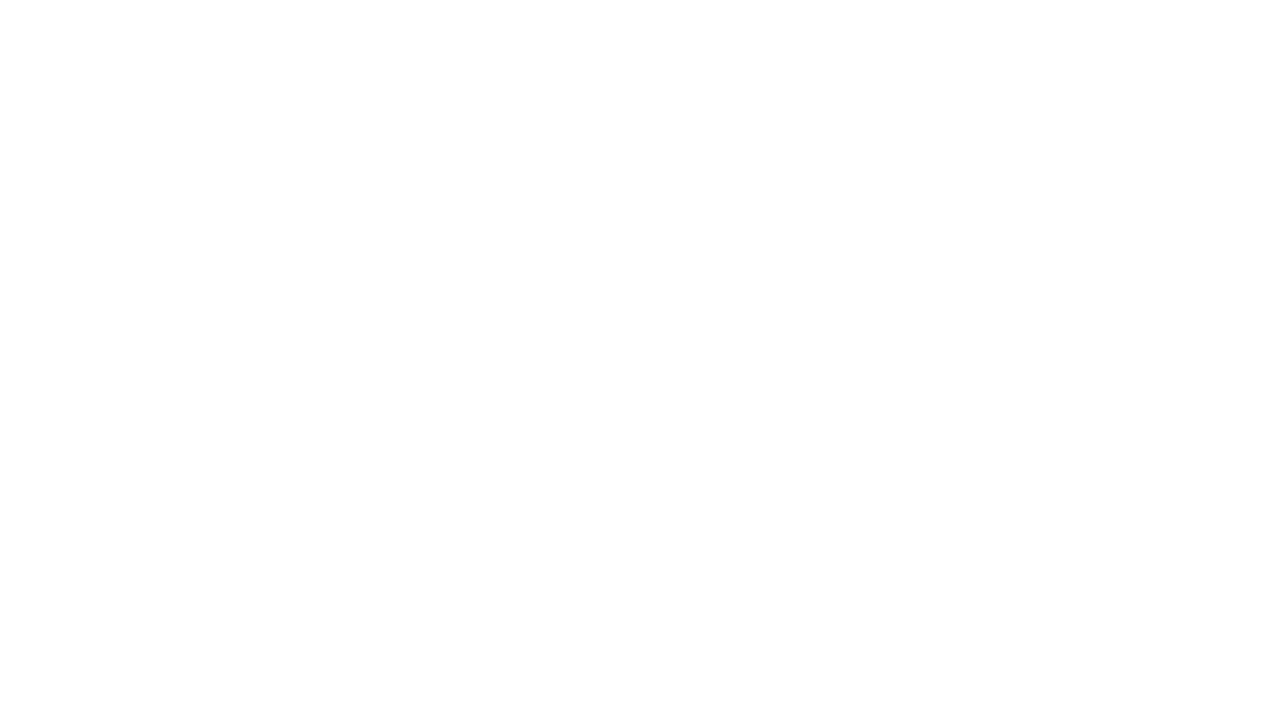
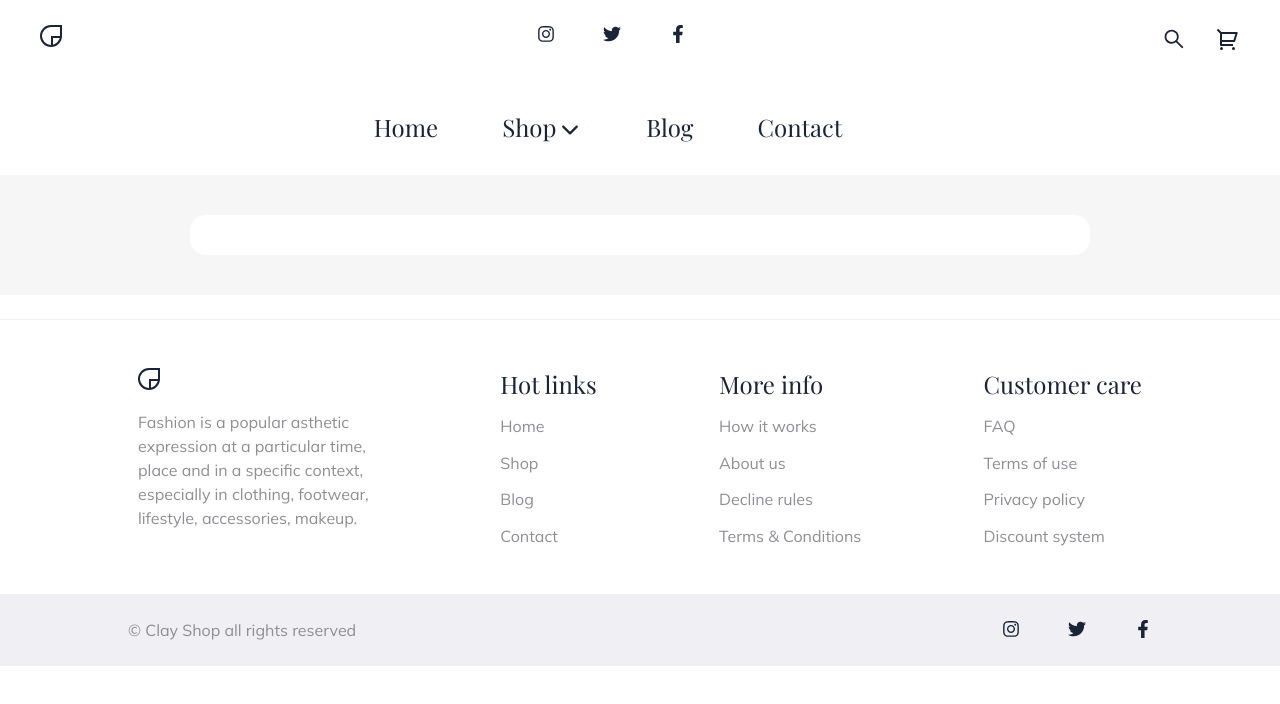
Before and after one commit to romRDX/Clothes-eCommerce, a React (Create React App) app: page /history in a window 1280 px wide. Shown: the top 704 px of the page. Built offline with nearby package versions, Linux system fonts and the light colour scheme.

Commit message:
Order history page

```diff
--- /dev/null
+++ b/src/pages/OrderHistory/components/OrderDetails/index.jsx
@@ -0,0 +1,27 @@
+import React, { useState, useEffect } from 'react';
+
+import { Container, OrderProducts, BillDetails } from './styles';
+import ProductDetails from '../ProductDetails';
+
+const OrderDetails = ({ order }) => {
+
+  return (
+    <Container>
+      <p>Order ID: <span>{order.orderID}</span> </p>
+      <OrderProducts>
+        {
+          order.products.map((prod)=>(
+            <ProductDetails product={prod} />
+          ))
+        }
+      </OrderProducts>
+      <BillDetails>
+        <span>Bill address: { order.billTo }</span>
+        <span>Delivery address: { order.shipTo }</span>
+        <span>Final value: ${ order.finalValue }</span>
+      </BillDetails>
+    </Container>
+  );
+};
+
+export default OrderDetails;
--- /dev/null
+++ b/src/pages/OrderHistory/components/OrderDetails/styles.js
@@ -0,0 +1,37 @@
+import styled from 'styled-components';
+
+export const Container = styled.div`
+  position: relative;
+  display: flex;
+  flex-direction: column;
+  width: 100%;
+  max-width: 1100px;
+  color: var(--black);
+  margin: 10px 0;
+  border: 2px solid var(--gray-2);
+  border-radius: 8px;
+  padding: 15px;
+
+  > p {
+    font-family: 'Playfair Display';
+    width: fit-content;
+    border-bottom: 2px solid var(--gray-5);
+
+    span {
+      margin-left: 5px;
+      font-family: 'Mulish';
+    }
+  }
+`;
+
+
+export const OrderProducts = styled.div`
+  /* > div {
+    margin: 10px 0;
+  } */
+`;
+
+export const BillDetails = styled.div`
+  display: flex;
+  flex-direction: column;
+`;
--- /dev/null
+++ b/src/pages/OrderHistory/components/ProductDetails/index.jsx
@@ -0,0 +1,28 @@
+import React, { useState, useEffect } from 'react';
+
+import { Container, Details, Values } from './styles';
+
+const ProductDetails = ({ product }) => {
+
+  console.log(product);
+
+  return (
+    <Container>
+      <img src={product.image} />
+      <Details>
+        <span>{product.name}</span>
+        <div>
+          <p>Color: {product.selectedColor}</p>
+          <p>Size: {product.selectedSize}</p>
+        </div>
+      </Details>
+      <Values>
+        <span>Quantity: {product.quantity}</span>
+        <p>Price: ${product.price}</p>
+        <div>Total: ${product.price * product.quantity}</div>
+      </Values>
+    </Container>
+  );
+};
+
+export default ProductDetails;
--- /dev/null
+++ b/src/pages/OrderHistory/components/ProductDetails/styles.js
@@ -0,0 +1,54 @@
+import styled from 'styled-components';
+
+export const Container = styled.div`
+
+  font-family: 'Mulish';
+
+  display: flex;
+  justify-content: flex-start;
+  margin: 15px 0 15px 20px;
+
+  border-left: 2px solid var(--gray-2);
+  padding-left: 15px;
+
+  color: var(--black);
+
+  img {
+    height: 60px;
+    margin: auto 0;
+  }
+`;
+
+
+export const Details = styled.div`
+  margin-left: 15px;
+
+  span {
+    font-family: 'Playfair Display';
+    font-size: 22px;
+    line-height: 24px;
+  }
+
+  div {
+    display: flex;
+    margin-top: 10px;
+
+    p {
+      margin-right: 15px;
+    }
+  }
+`;
+
+export const Values = styled.div`
+  margin-left: 80px;
+  width: 50%;
+  display: flex;
+  justify-content: space-evenly;
+  align-items: center;
+  justify-self: end;
+  font-weight: bold;
+
+  p {
+    margin-bottom: 0;
+  }
+`;
--- /dev/null
+++ b/src/pages/OrderHistory/index.jsx
@@ -0,0 +1,37 @@
+import React, { useState, useEffect } from 'react';
+import { useSelector } from 'react-redux';
+
+import { get as getOrderHistory } from '../../services/orderStore.js';
+
+import Header from '../../components/Header';
+import Footer from '../../components/Footer';
+import OrderDetails from './components/OrderDetails';
+
+import { Container, Content } from './styles';
+
+const OrderHistory = () => {
+
+  const [ orderHistory, setOrderHistory] = useState([]);
+
+  useEffect(() => {
+    const orderData = getOrderHistory();
+
+    if(orderData) setOrderHistory(orderData);
+  }, [])
+
+  return (
+    <Container>
+      <Header />
+      <Content>
+        {
+          orderHistory.map((order) => (
+            <OrderDetails key={order.orderID} order={order} />
+          ))
+        }
+      </Content>
+      <Footer />
+    </Container>
+  );
+};
+
+export default OrderHistory;
--- /dev/null
+++ b/src/pages/OrderHistory/styles.js
@@ -0,0 +1,27 @@
+import styled from 'styled-components';
+
+export const Container = styled.div`
+  position: relative;
+  display: flex;
+  flex-direction: column;
+  color: var(--black);
+  background: var(--gray-1);
+
+  h1 {
+    color: var(--black);
+  }
+`;
+
+export const Content = styled.div`
+  width: 100%;
+  max-width: 900px;
+  margin: 40px auto 0;
+  display: flex;
+  justify-content: space-around;
+  flex-wrap: wrap;
+  border-radius: 16px;
+  padding: 20px;
+  background: var(--white);
+
+  color: var(--black);
+`;
--- a/src/routes/index.jsx
+++ b/src/routes/index.jsx
@@ -9,6 +9,7 @@ import Contact from '../pages/Contact';
 import Product from '../pages/Product';
 import Cart from '../pages/Cart';
 import Shop from '../pages/Shop';
+import OrderHistory from '../pages/OrderHistory';
 
 const Routes = () => (
   <Switch>
@@ -18,6 +19,7 @@ const Routes = () => (
     <Route path="/shop" component={Shop} exact />
     <Route path="/cart" component={Cart} exact />
     <Route path="/product/:id" component={Product} />
+    <Route path="/history" component={OrderHistory} exact />
   </Switch>
 );
 
```
